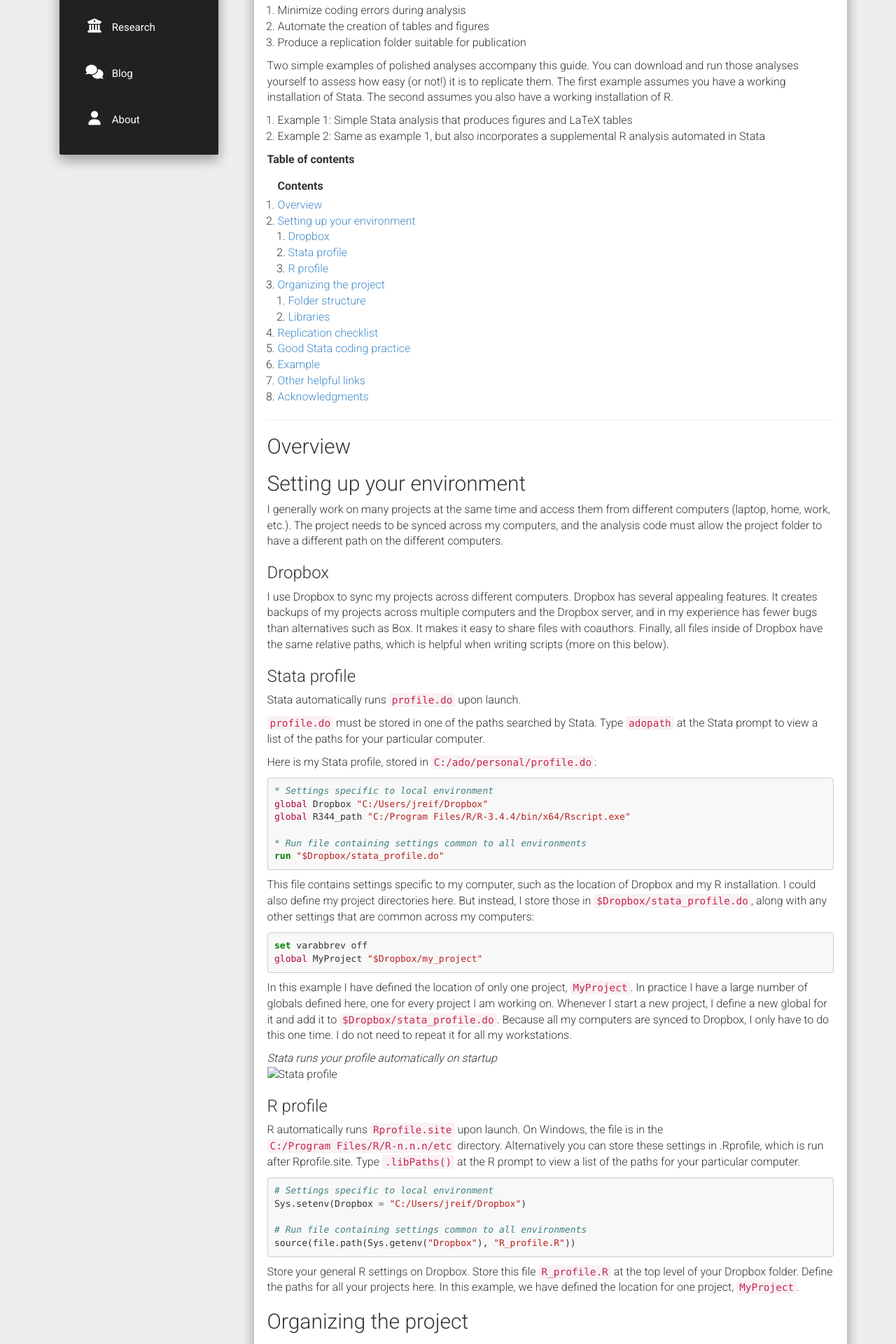
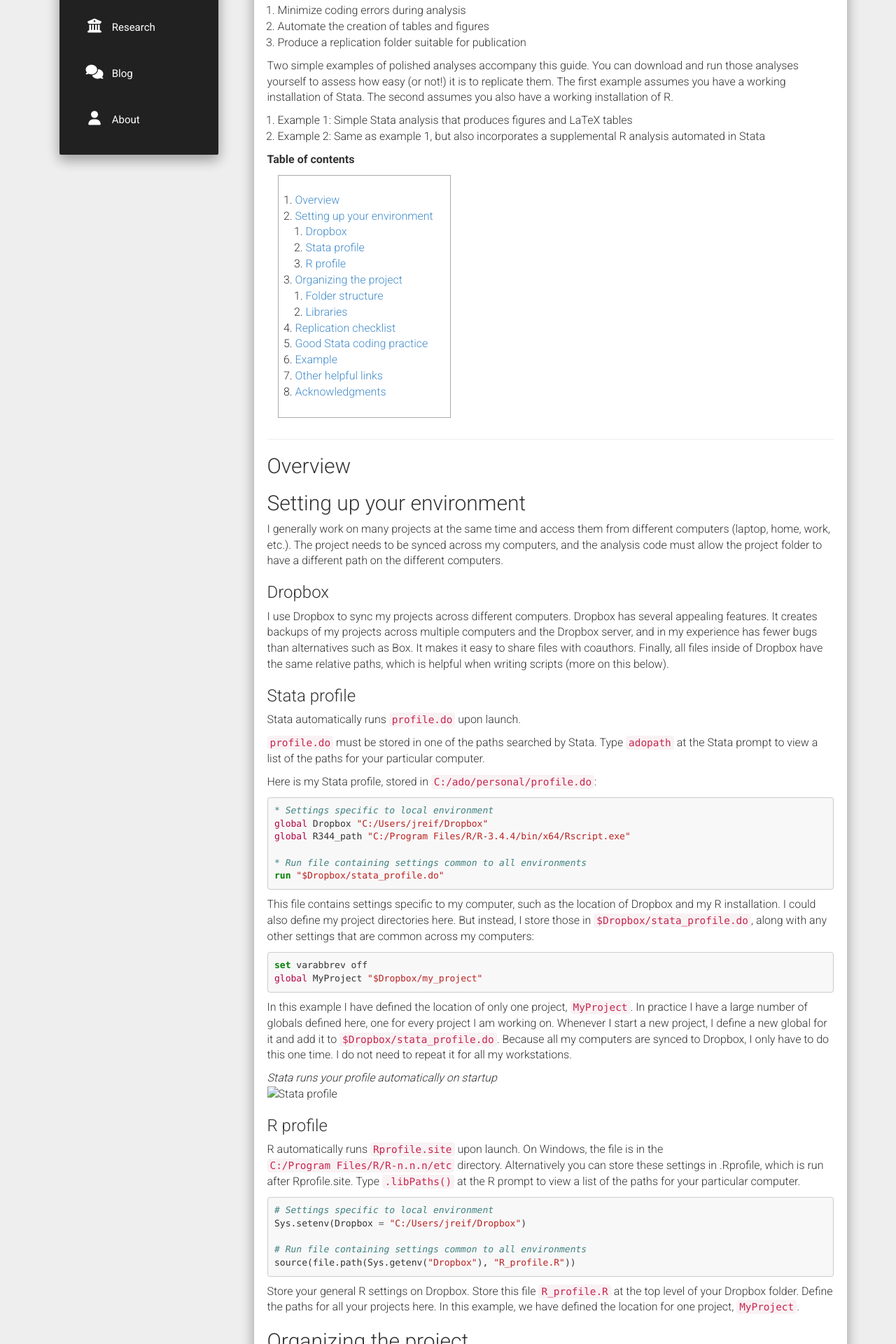
Before and after one commit to reifjulian/reifjulian.github.io, a Jekyll site: the page built from guide.md, in a window 1280 px wide. Shown: the part 396-2316 px from the top of the page at 70% size. Built offline with Jekyll 4.4.1, drawn with Linux system fonts in a browser that asks for light colours; nearby versions of some CDN libraries; comment, search, counter and statistics services are not loaded.

Commit message:
Update toc.css

```diff
--- a/static/css/toc.css
+++ b/static/css/toc.css
@@ -1,5 +1,7 @@
+
+// Label "Table of contents"
 #markdown-toc::before {
-  content: "Contents";
+  content: "Table of contents";
   margin-left: -$spacing-unit;
   line-height: 200%;
   font-weight: bold;
@@ -8,3 +10,16 @@
     @include relative-font-size(1.125);
   }
 }
+
+
+// Using numbers instead of bullets for listing
+#markdown-toc ul {
+    list-style: decimal;
+}
+
+#markdown-toc {
+    border: 1px solid #aaa;
+    padding: 1.5em;
+    list-style: decimal;
+    display: inline-block;
+}
```
